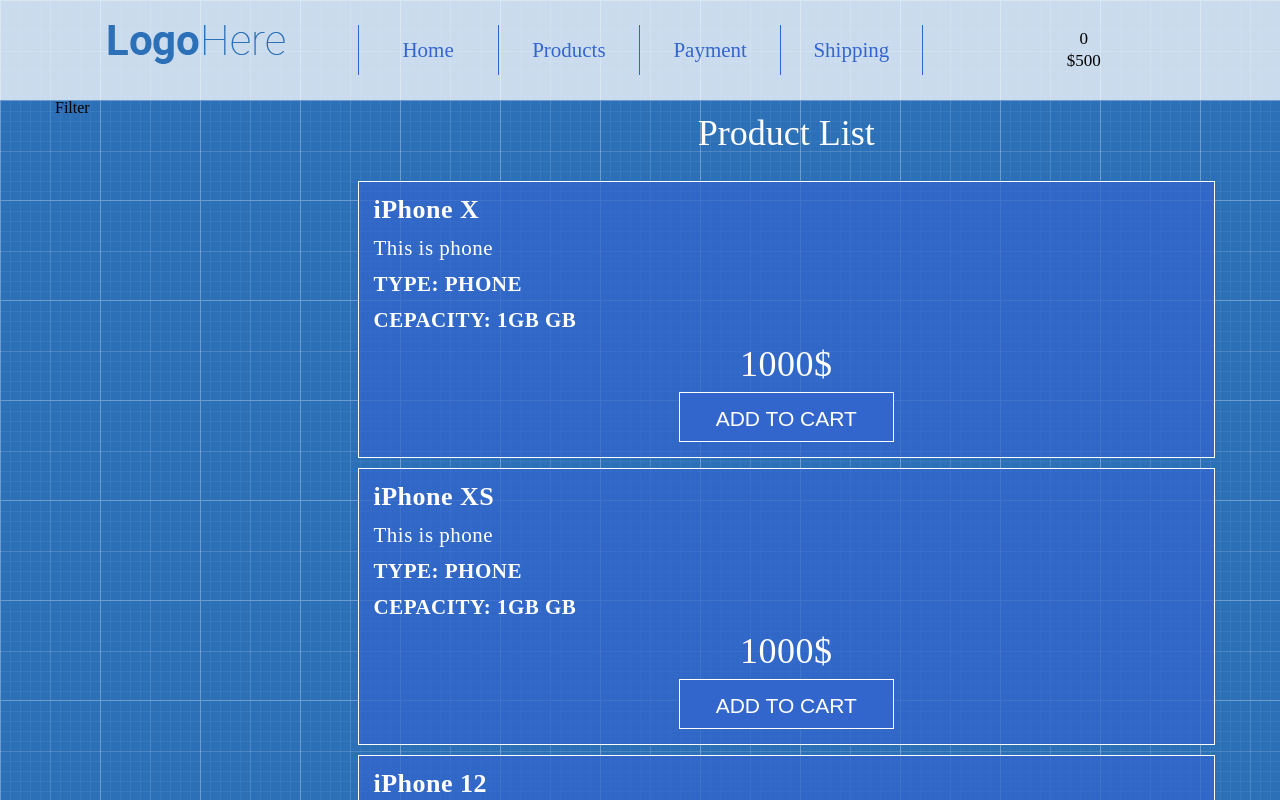
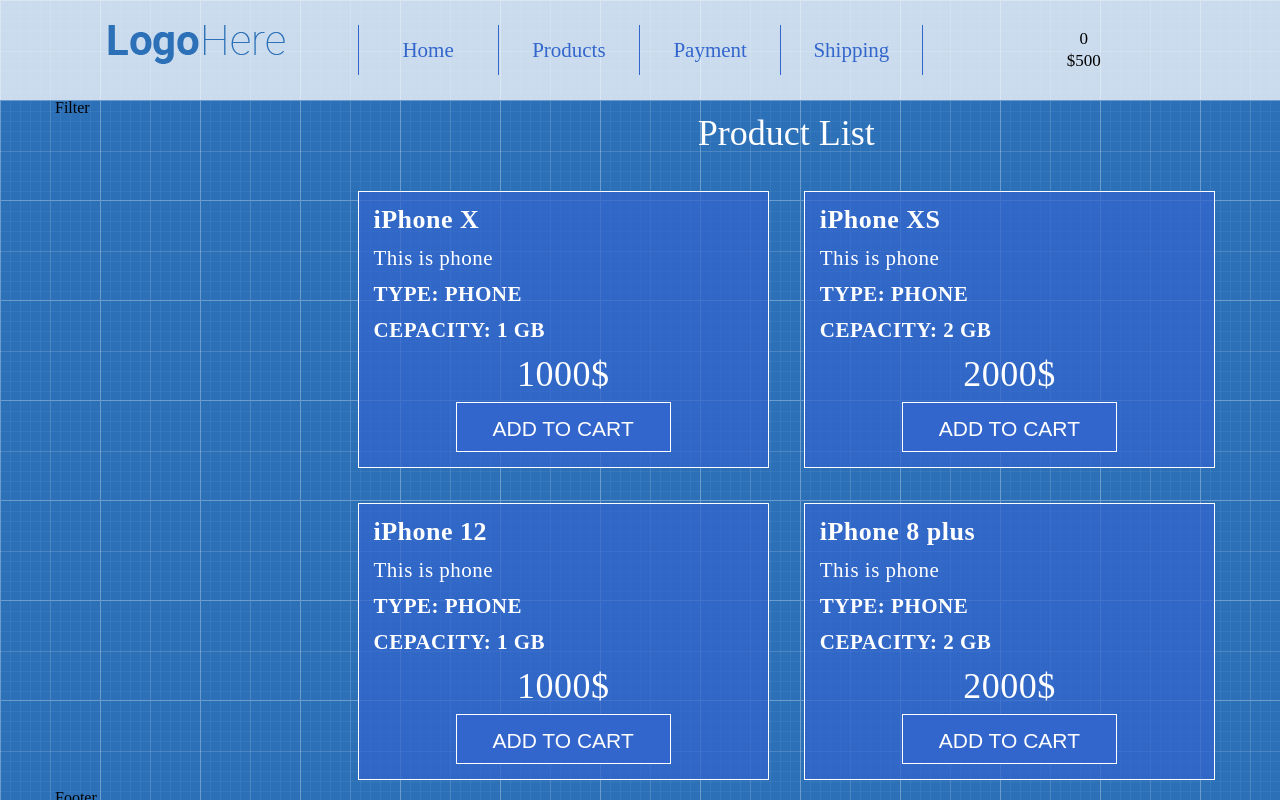
Before and after one commit to HelenPetrovska/shop-project-on-react, a React (Create React App) app: page / in a window 1280 px wide. Shown: the top 800 px of the page. Built offline with nearby package versions, Linux system fonts and the light colour scheme.

Commit message:
added destructure

```diff
--- a/src/App/Main/Products/ProductList.js
+++ b/src/App/Main/Products/ProductList.js
@@ -5,34 +5,36 @@
     return (
         <>
             <h1 className="page-title">Product List</h1>
+            <div className="product-list">
                 <ProductListItem
                     name="iPhone X"
                     description="This is phone"
                     type="phone"
-                cepacity="1Gb"
+                    cepacity="1"
                     price="1000"
                 />
                 <ProductListItem
                     name="iPhone XS"
                     description="This is phone"
                     type="phone"
-                cepacity="1Gb"
-                price="1000"
+                    cepacity="2"
+                    price="2000"
                 />
                 <ProductListItem
                     name="iPhone 12"
                     description="This is phone"
                     type="phone"
-                cepacity="1Gb"
+                    cepacity="1"
                     price="1000"
                 />
                 <ProductListItem
                     name="iPhone 8 plus"
                     description="This is phone"
                     type="phone"
-                cepacity="1Gb"
-                price="1000"
+                    cepacity="2"
+                    price="2000"
                 />
+            </div>
         </>
     )
 }
--- a/src/App/Main/Products/ProductListItem.js
+++ b/src/App/Main/Products/ProductListItem.js
@@ -1,14 +1,20 @@
 import React from 'react'
 import "./ProductListItem.css"
 
-const ProductListItem = (props) => {
+const ProductListItem = ({
+    name,
+    description,
+    type,
+    cepacity,
+    price
+}) => {
     return (
         <div className="product-list-item">
-            <div className="product-title">{props.name}</div>
-            <div className="product-description">{props.description}</div>
-            <div className="product-features">Type: {props.type}</div>
-            <div className="product-features">Cepacity: {props.cepacity} Gb</div>
-            <div className="product-price">{props.price}$</div>
+            <div className="product-title">{name}</div>
+            <div className="product-description">{description}</div>
+            <div className="product-features">Type: {type}</div>
+            <div className="product-features">Cepacity: {cepacity} Gb</div>
+            <div className="product-price">{price}$</div>
             <button className="btn-add-to-cart">Add to cart</button>
         </div>
     )
```
Lines whose indentation alone changed are shown as unchanged.
